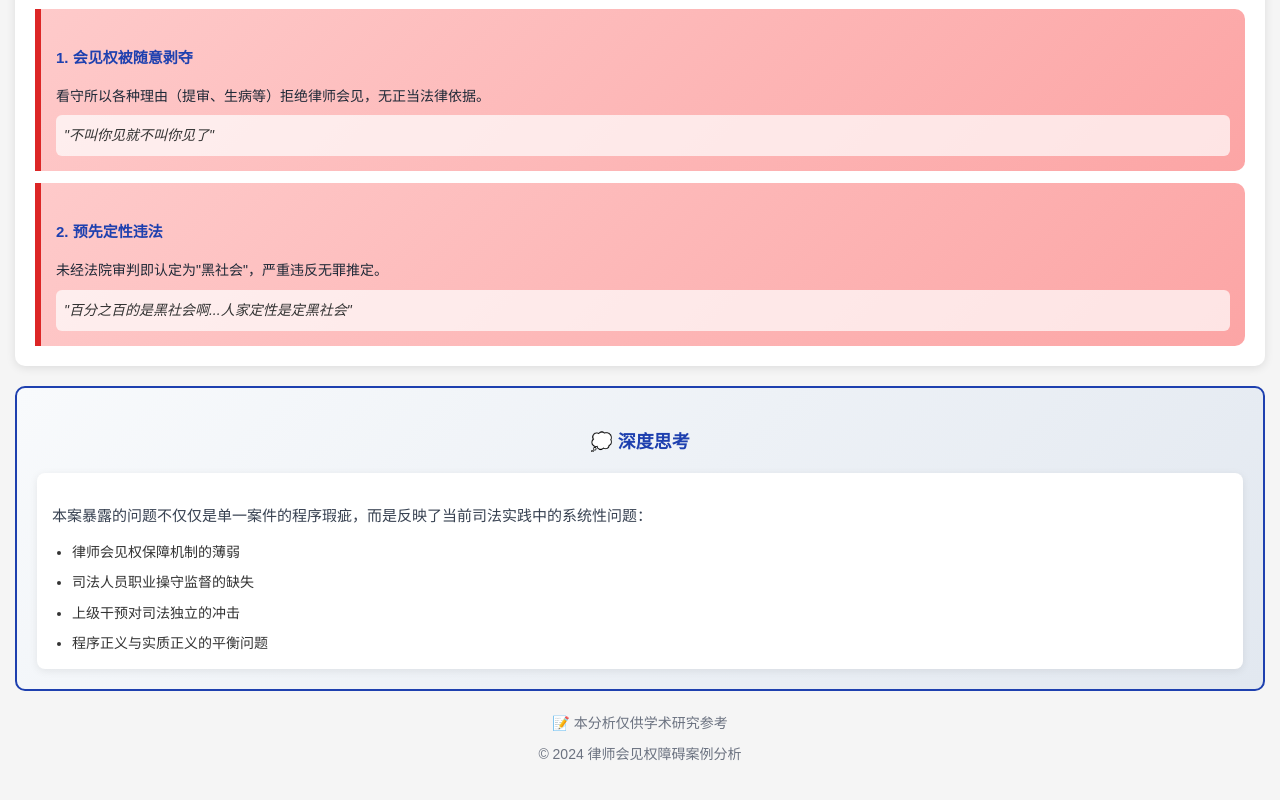
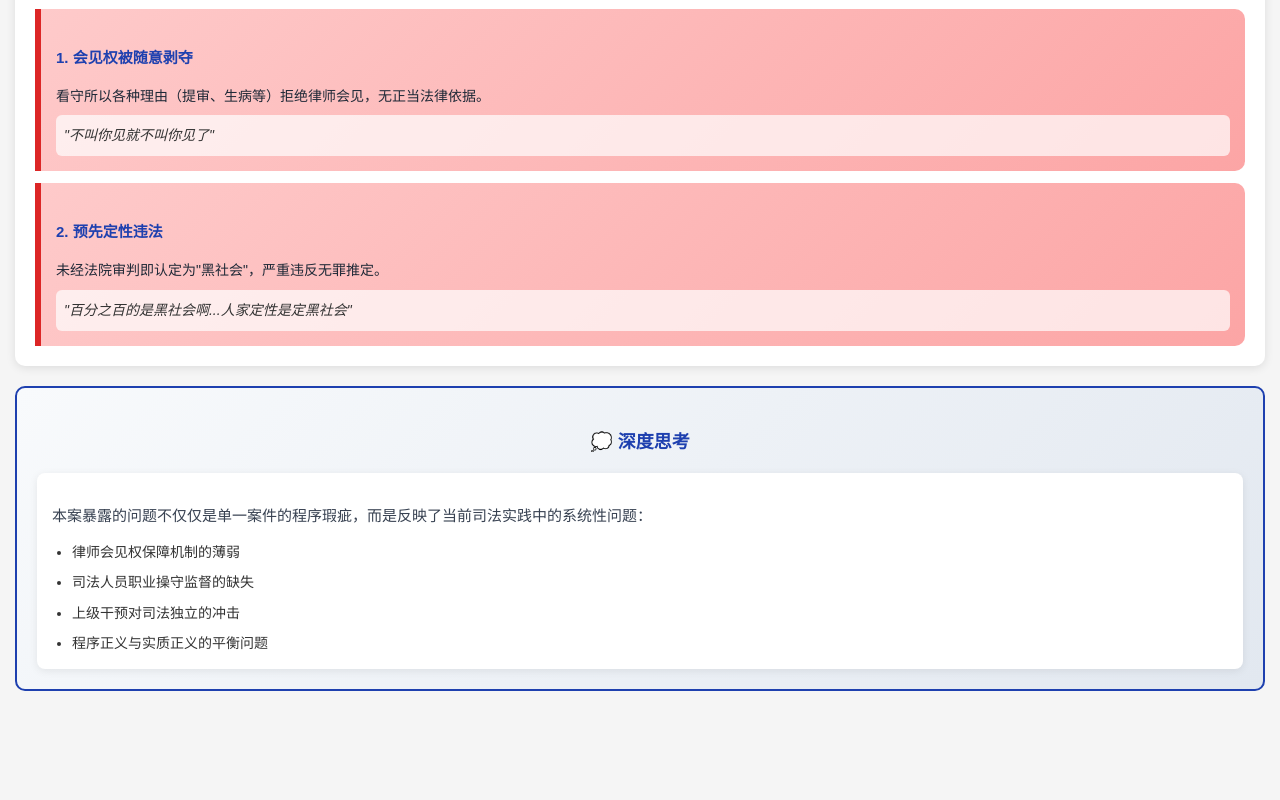
Before and after one commit to weini999/weini99.github.io, a plain HTML site: page index.html in a window 1280 px wide. Shown: the part 3141-3941 px from the top of the page. After the commit the page ends 3847 px from the top, so only its background shows below. Drawn offline with Linux system fonts and the light colour scheme.

Commit message:
Update index.html

```diff
--- a/index.html
+++ b/index.html
@@ -219,12 +219,7 @@
             <li style="margin-bottom: 0; font-size: 14px; line-height: 1.6;">程序正义与实质正义的平衡问题</li>
         </ul>
     </div>
-</div>
 
-<!-- 版权信息 -->
-<div style="text-align: center; padding: 20px 0; color: #6b7280; font-size: 14px;">
-    <p style="margin: 0;">📝 本分析仅供学术研究参考</p>
-    <p style="margin: 5px 0 0 0;">© 2024 律师会见权障碍案例分析</p>
 </div>
 
 </body>
```
